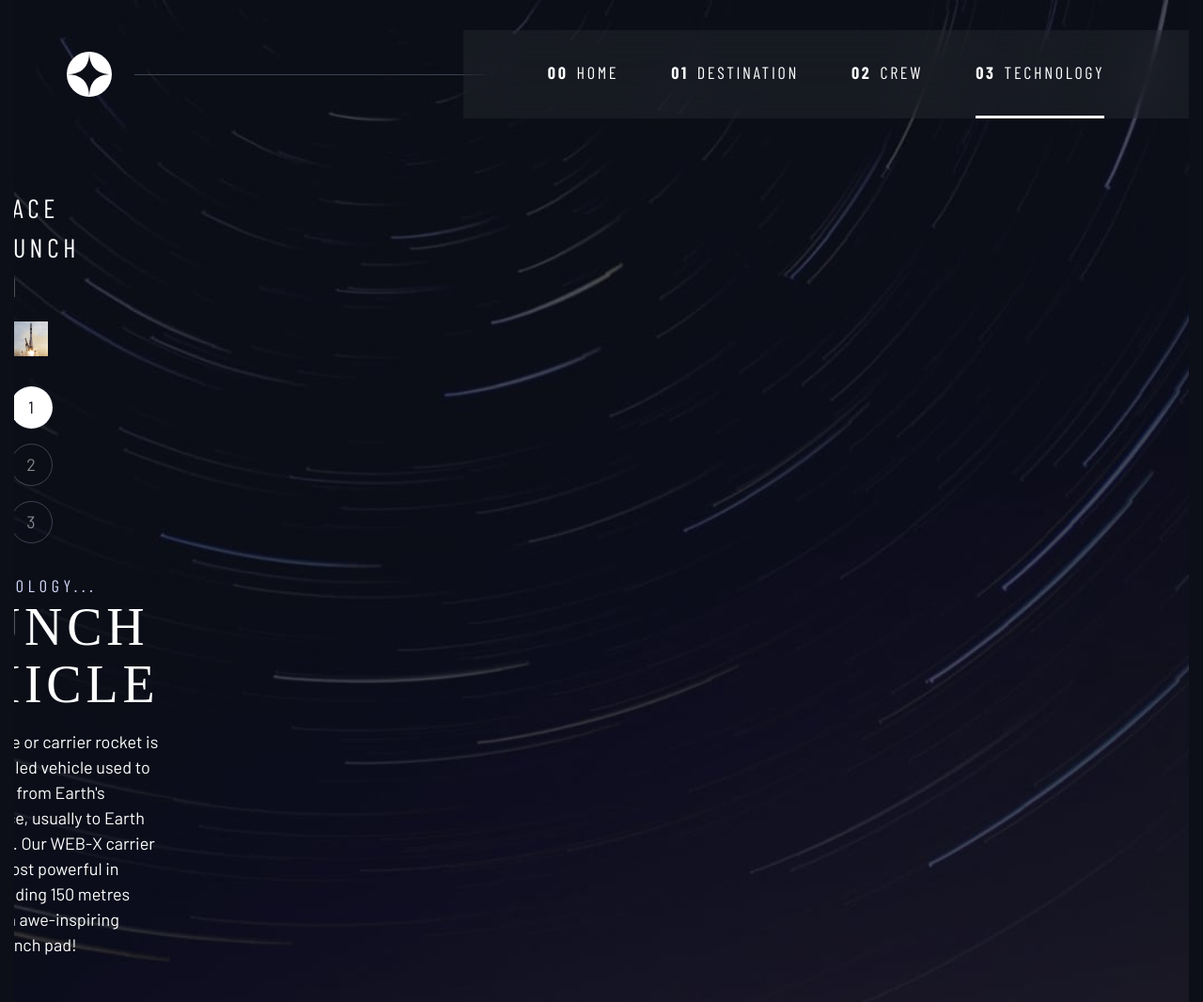
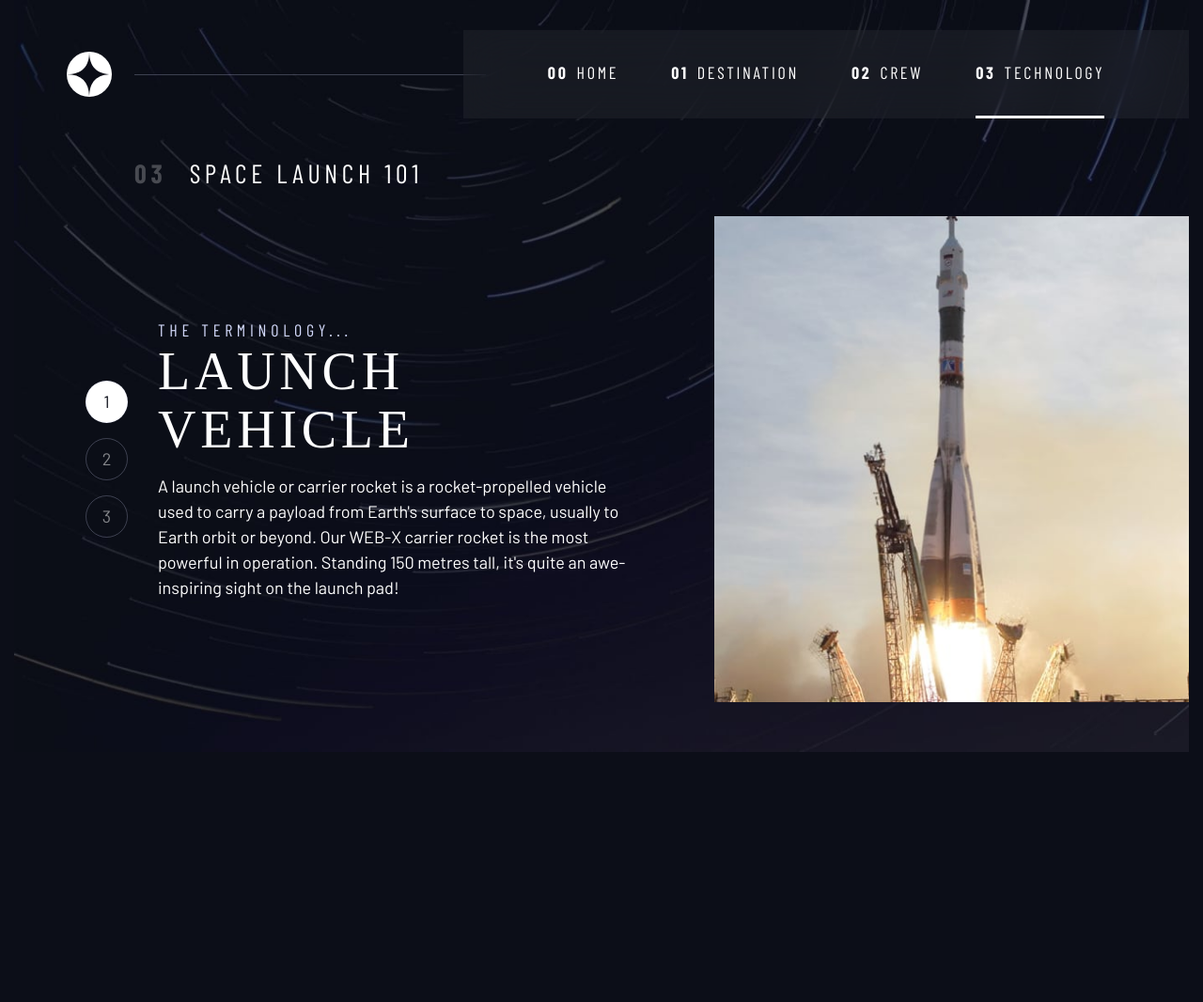
Before and after one commit to codepraycode/space-tourism, a website built with Vite: page pages/technology.html in a window 1280 px wide. Shown: the whole page at 94% size. After the commit the page ends 800 px from the top, so only its background shows below. Built offline with nearby package versions, Linux system fonts and the light colour scheme; a web font is replaced by a local one.

Commit message:
Done with technology initial page

```diff
--- a/index.css
+++ b/index.css
@@ -631,9 +631,6 @@ body{
 
 /* Technology layout */
 .grid-container--technology {
-    --padding-inline: 0rem;
-    /* --flow-space: 4rem; */
-    place-content: start;
     grid-template-areas:
         'title'
         'image'
@@ -648,11 +645,6 @@ body{
 
 .grid-container--technology > .number-indicators {
     grid-area: tabs;
-}
-
-.grid-container--technology > .technology-details,
-.grid-container--technology> .numbered-title {
-    padding-inline: 1rem;
 }
 
 .grid-container--technology > .technology-details {
@@ -676,6 +668,16 @@ body{
             'content'
             'tabs'
             'image';
+    }
+
+    .grid-container--technology {
+        --padding-inline: 0rem;
+        place-content: start;
+    }
+
+    .grid-container--technology>.technology-details,
+    .grid-container--technology>.numbered-title {
+        padding-inline: 1rem;
     }
 
     .grid-container--technology>.number-indicators {
@@ -737,6 +739,41 @@ body{
         align-self: end;
         max-width: 100%;
     }
+
+    .grid-container--technology {
+        grid-template-columns: minmax(2rem, 1fr) minmax(0, 34rem) minmax(0, 23rem) minmax(1rem, 1fr);
+        justify-items: start;
+        grid-template-areas:
+            'title title . .'
+            'tabs content . image'
+            /* '. tabs'; */
+    }
+
+    .grid-container--technology>picture {
+        grid-column: span 2;
+        justify-self: flex-end;
+        position: relative;
+        right: -1rem;
+        /* max-width: 80%; */
+    }
+
+    .grid-container--technology>.number-indicators {
+        justify-self: flex-end;
+    }
+
+    .grid-container--technology>.numbered-title {
+        /* grid-column: span 2; */
+        padding-inline-start: max(2vw, 7rem);
+    }
+
+    /*
+
+    .grid-container--technology>.technology-details,
+    */
+
+    .grid-container--technology>.technology-details {
+        justify-self: flex-end;
+    }
 }
 
 picture[hidden] {
```
Lines whose indentation alone changed are shown as unchanged.
